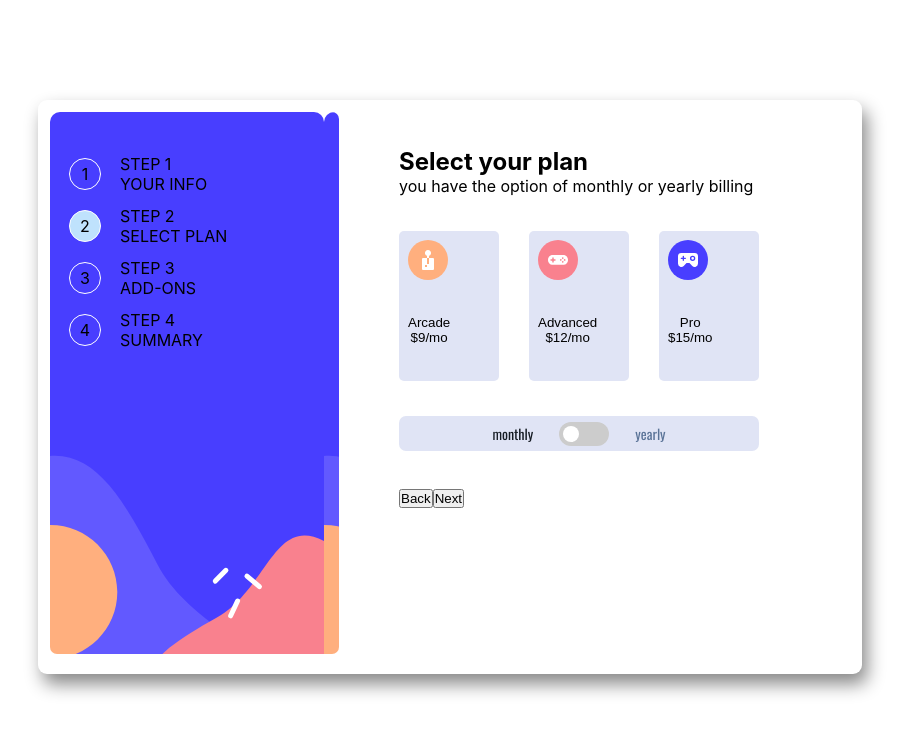
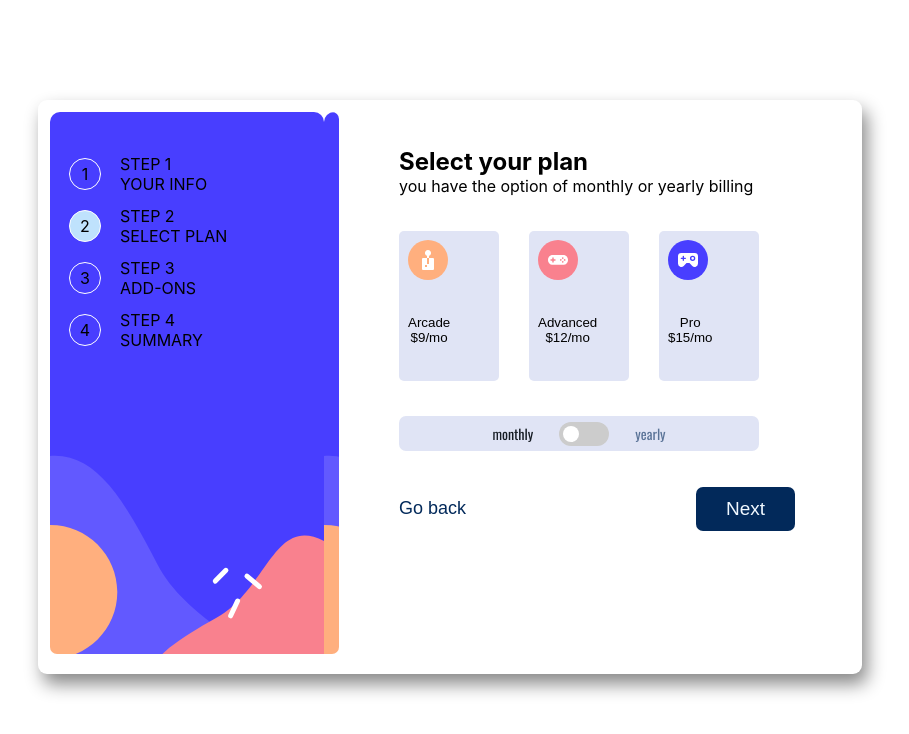
Before and after one commit to jyotirmoy-sinhababu/Multi-step-form, a React (Create React App) app: page / in a window 1280 px wide. Both pictures are taken after typing "Sample", "name@example.com", "5" into the empty fields and a click on the button "Next". Shown: the top 734 px of the page, without its empty margins (190-1099 px from the left). Built offline with nearby package versions, Linux system fonts and the light colour scheme; the HTML template or start-up script is replaced by a standard one.

Commit message:
style added

```diff
--- a/src/components/addOns/AddOn.js
+++ b/src/components/addOns/AddOn.js
@@ -151,9 +151,19 @@ const AddOn = ({ setInputData, inputData, isActive }) => {
           </div>
         </div>
       )}
-      <div>
-        <button onClick={() => dispatch(decrement())}>Back</button>
-        <button onClick={() => dispatch(increment())}>Next</button>
+      <div className='addOn-btn-cnt'>
+        <button
+          className='addOn-back-btn'
+          onClick={() => dispatch(decrement())}
+        >
+          Go back
+        </button>
+        <button
+          className='addOn-next-btn'
+          onClick={() => dispatch(increment())}
+        >
+          Next
+        </button>
       </div>
     </div>
   );
--- a/src/components/addOns/addOn.css
+++ b/src/components/addOns/addOn.css
@@ -49,3 +49,27 @@
   font-weight: 400;
   opacity: 0.9;
 }
+
+.addOn-btn-cnt {
+  display: flex;
+  justify-content: space-between;
+}
+
+.addOn-back-btn {
+  border: none;
+  color: hsl(243, 100%, 62%);
+  font-size: 18px;
+  background-color: white;
+  cursor: pointer;
+}
+
+.addOn-next-btn {
+  width: 99px;
+  height: 44px;
+  border-radius: 7px;
+  color: aliceblue;
+  background-color: hsl(213, 96%, 18%);
+  border: none;
+  font-size: 19px;
+  cursor: pointer;
+}
--- a/src/components/info/info.css
+++ b/src/components/info/info.css
@@ -41,6 +41,17 @@
   margin-top: 40px;
 }
 
+.info-btn {
+  width: 99px;
+  height: 44px;
+  border-radius: 7px;
+  color: aliceblue;
+  background-color: hsl(213, 96%, 18%);
+  border: none;
+  font-size: 19px;
+  cursor: pointer;
+}
+
 @media screen and (max-width: 650px) {
   .info-cnt {
     padding-left: 35px;
--- a/src/components/plan/SelectPlan.js
+++ b/src/components/plan/SelectPlan.js
@@ -141,9 +141,19 @@ const SelectPlan = ({ setInputData, inputData, isActive, setIsActive }) => {
           yearly
         </p>
       </div>
-      <div>
-        <button onClick={() => dispatch(decrement())}>Back</button>
-        <button onClick={() => dispatch(increment())}>Next</button>
+      <div className='select-btn-cnt'>
+        <button
+          className='select-back-btn'
+          onClick={() => dispatch(decrement())}
+        >
+          Go back
+        </button>
+        <button
+          className='select-nxt-btn'
+          onClick={() => dispatch(increment())}
+        >
+          Next
+        </button>
       </div>
     </div>
   );
--- a/src/components/plan/selectPlan.css
+++ b/src/components/plan/selectPlan.css
@@ -68,3 +68,27 @@
   color: hsl(213, 85%, 3%);
   opacity: 0.9;
 }
+
+.select-btn-cnt {
+  display: flex;
+  justify-content: space-between;
+}
+
+.select-back-btn {
+  border: none;
+  background-color: white;
+  color: hsl(213, 96%, 18%);
+  font-size: 18px;
+  cursor: pointer;
+}
+
+.select-nxt-btn {
+  width: 99px;
+  height: 44px;
+  border-radius: 7px;
+  color: aliceblue;
+  background-color: hsl(213, 96%, 18%);
+  border: none;
+  font-size: 19px;
+  cursor: pointer;
+}
--- a/src/components/summary/Summary.js
+++ b/src/components/summary/Summary.js
@@ -136,9 +136,19 @@ const Summary = ({ inputData, isActive }) => {
           </div>
         </div>
       )}
-      <div>
-        <button onClick={() => dispatch(decrement())}>Back</button>
-        <button onClick={() => dispatch(increment())}>Save</button>
+      <div className='summary-btn-cnt'>
+        <button
+          className='summary-back-btn'
+          onClick={() => dispatch(decrement())}
+        >
+          Go back
+        </button>
+        <button
+          className='summary-save-btn'
+          onClick={() => dispatch(increment())}
+        >
+          Confirm
+        </button>
       </div>
     </div>
   );
--- a/src/components/summary/summary.css
+++ b/src/components/summary/summary.css
@@ -106,3 +106,27 @@
   font-weight: 500;
   font-family: 'Oswald', sans-serif;
 }
+
+.summary-btn-cnt {
+  display: flex;
+  justify-content: space-between;
+}
+
+.summary-save-btn {
+  width: 99px;
+  height: 44px;
+  border-radius: 7px;
+  color: aliceblue;
+  background-color: hsl(213, 88%, 41%);
+  border: none;
+  font-size: 19px;
+  cursor: pointer;
+}
+
+.summary-back-btn {
+  color: blue;
+  font-size: 18px;
+  border: none;
+  background-color: white;
+  cursor: pointer;
+}
```
